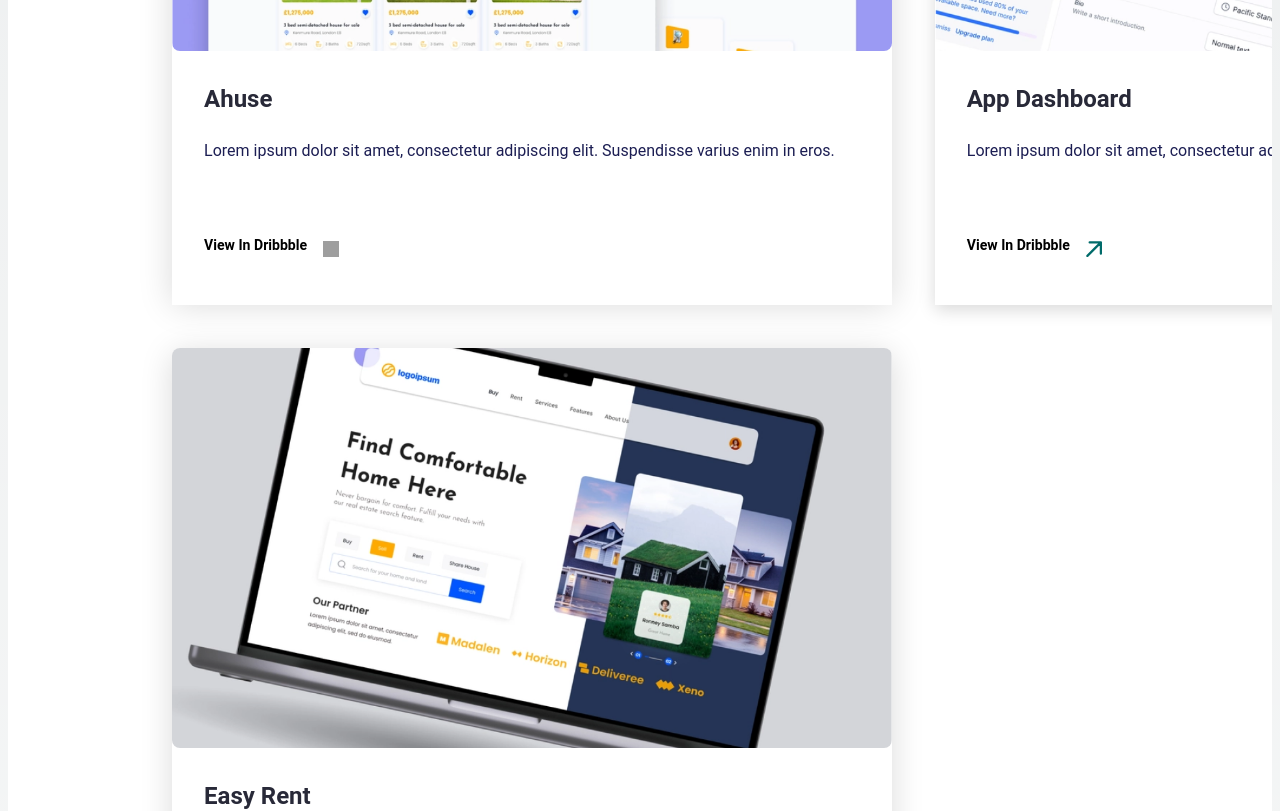
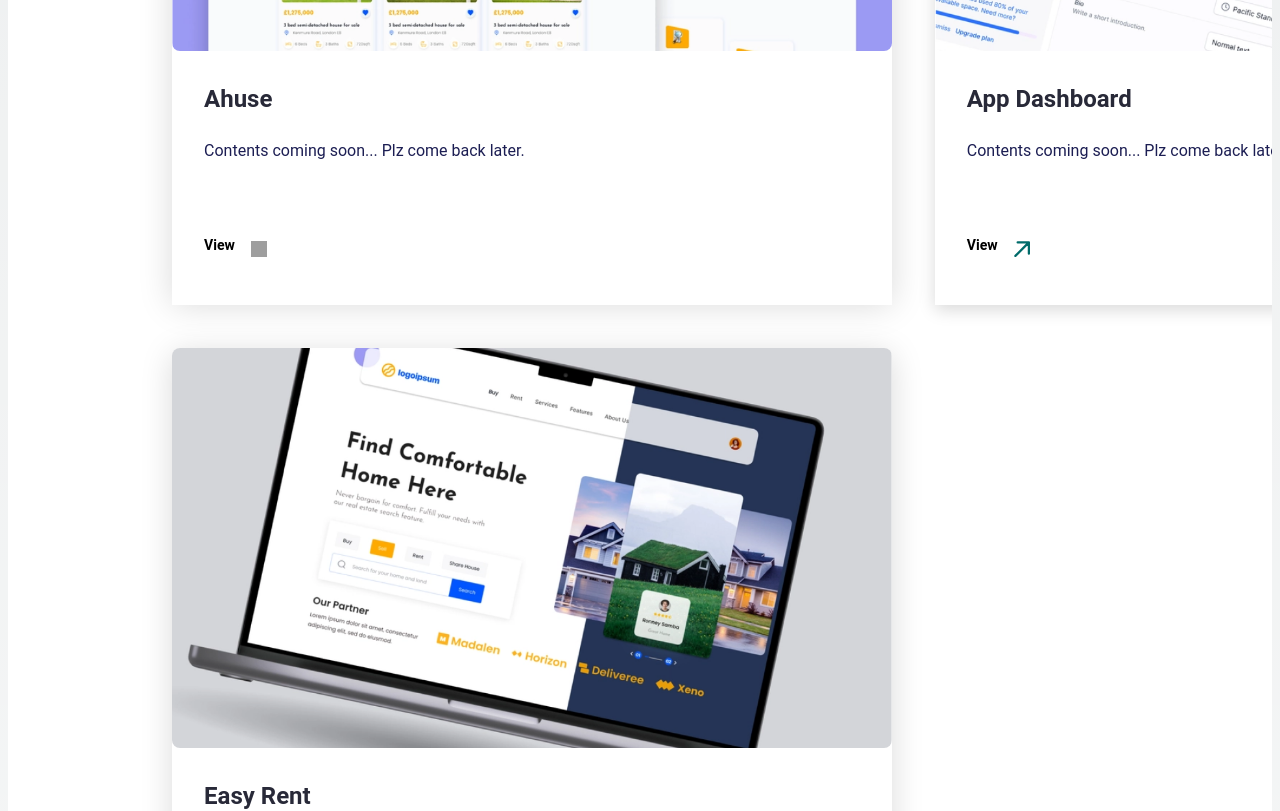
Before and after one commit to mystikraz/nextportfolio, a Next.js app: page / in a window 1280 px wide. Shown: the part 4960-5771 px from the top of the page. Built offline with nearby package versions, Linux system fonts and the light colour scheme; grey boxes are pictures that could not be loaded.

Commit message:
contents

```diff
--- a/src/components/DashboardCard.tsx
+++ b/src/components/DashboardCard.tsx
@@ -43,15 +43,14 @@ const DashboardCard: NextPage<DashboardCardType> = ({
                             {blogTitleHeadingWillGoHer}
                         </h3>
                         <div className="self-stretch h-[4rem] relative text-[1rem] leading-[150%] text-body inline-block">
-                            Lorem ipsum dolor sit amet, consectetur adipiscing elit.
-                            Suspendisse varius enim in eros.
+                            Contents coming soon... Plz come back later.
                         </div>
                     </div>
                 </div>
                 <button className="cursor-pointer [border:none] pt-[0rem] px-[0rem] pb-[0.67rem] bg-[transparent] flex flex-row items-center justify-start border-b-[1.3px] border-solid border-primary">
                     <div className="flex flex-row items-center justify-start gap-[1rem]">
                         <div className="h-[1.75rem] relative text-[0.88rem] leading-[150%] font-semibold font-body-02 text-black text-left inline-block">
-                            View In Dribbble
+                            View
                         </div>
                         <img className="h-[1rem] w-[1rem] relative" alt="" src={vector} />
                     </div>
```
